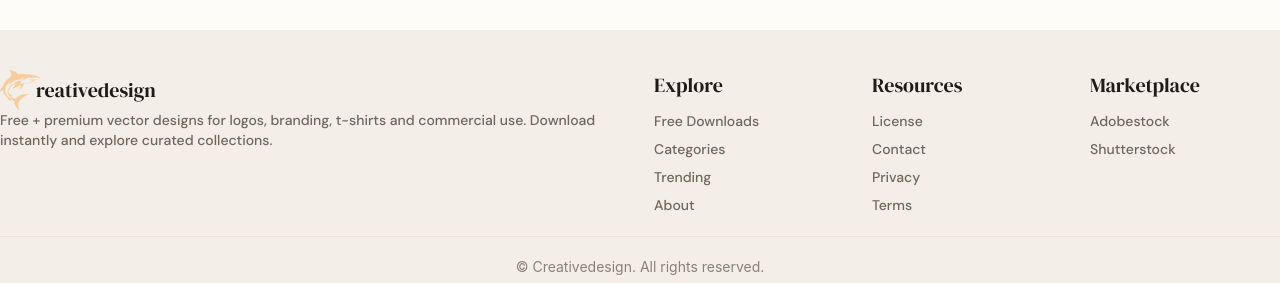
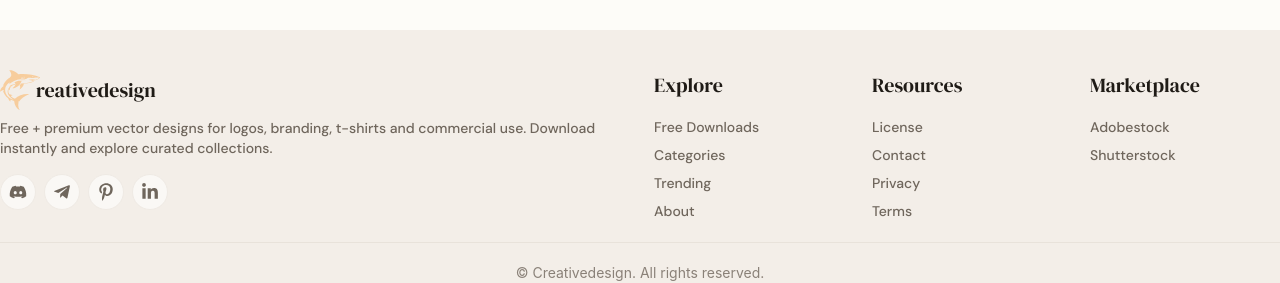
Before and after one commit to shakilcreativework/creativework, a React (Vite) app: page / in a window 1280 px wide. Shown: the part 1365-1648 px from the top of the page. Built offline with nearby package versions, Linux system fonts and the light colour scheme.

Commit message:
now, add social icons in footer telegram, pinterest, discord, linkedin

```diff
--- a/src/shared/Footer/Footer.jsx
+++ b/src/shared/Footer/Footer.jsx
@@ -4,6 +4,9 @@ import AppContexts from '../../context/AppContexts';
 import { Link, NavLink } from 'react-router';
 import Shark from '../../components/Logo/Shark';
 import useColorCycle from '../../hooks/useColorCycle';
+import { FaDiscord, FaLinkedinIn, FaPinterestP } from 'react-icons/fa6';
+import { FaTelegramPlane } from "react-icons/fa";
+
 
 const Footer = () => {
     const { navLinks, resources, resourcesDesign } = useContext(AppContexts);
@@ -33,7 +36,7 @@ const Footer = () => {
             <Container>
                 <div className='grid grid-cols-1 sm:grid-cols-2 md:grid-cols-3 lg:grid-cols-6 gap-8 sm:gap-10 md:gap-8 lg:gap-7'>
                     {/* <div className='flex flex-col md:flex-row justify-between gap-6 md:gap-4 lg:gap-7'> */}
-                    <div className='sm:col-span-2 md:col-span-3 space-y-2'>
+                    <div className='sm:col-span-2 md:col-span-3 space-y-4'>
                         <Link to={'/'}>
                             <div className="flex items-center dm-sans">
                                 <Shark style={{
@@ -44,10 +47,99 @@ const Footer = () => {
                                 <span className="-ml-1 text-xl font-medium text-[#1F1B16] dm-serif">reativedesign</span>
                             </div>
                         </Link>
-                        <p className="dm-sans text-sm md:text-base lg:text-sm text-[#6F665C] font-medium">Free + premium vector designs for logos, branding, t-shirts and commercial use. Download instantly and explore curated collections.
+                        <p className="dm-sans text-sm md:text-base lg:text-sm text-[#6F665C] font-medium mt-2">Free + premium vector designs for logos, branding, t-shirts and commercial use. Download instantly and explore curated collections.
                         </p>
+
+                        <div className="flex items-center gap-2">
+
+
+                            <Link
+                                to="/"
+                                className="
+                                group
+                                w-9 h-9
+                                flex items-center justify-center
+                                rounded-full
+                                bg-[#FAF8F5]
+                                text-[#6F665C]
+                                border border-[#EFEAE4]
+                                transition-all duration-300
+                                hover:bg-[#E07A5F]
+                                hover:text-white
+                                group-hover:scale-110
+                                active:scale-95
+                                hover:shadow-[0_4px_12px_rgba(224,122,95,0.25)]
+                                "
+                            >
+                                <FaDiscord className="text-lg transition-transform duration-300 group-hover:scale-110" />
+                            </Link>
+
+                            <Link
+                                to="/"
+                                className="
+                                group
+                                w-9 h-9
+                                flex items-center justify-center
+                                rounded-full
+                                bg-[#FAF8F5]
+                                text-[#6F665C]
+                                border border-[#EFEAE4]
+                                transition-all duration-300
+                                hover:bg-[#E07A5F]
+                                hover:text-white
+                                group-hover:scale-110
+                                active:scale-95
+                                hover:shadow-[0_4px_12px_rgba(224,122,95,0.25)]
+                                "
+                            >
+                                <FaTelegramPlane className="text-lg transition-transform duration-300 group-hover:scale-110" />
+                            </Link>
+
+                            <Link
+                                to="/"
+                                className="
+                                group
+                                w-9 h-9
+                                flex items-center justify-center
+                                rounded-full
+                                bg-[#FAF8F5]
+                                text-[#6F665C]
+                                border border-[#EFEAE4]
+                                transition-all duration-300
+                                hover:bg-[#E07A5F]
+                                hover:text-white
+                                group-hover:scale-110
+                                active:scale-95
+                                hover:shadow-[0_4px_12px_rgba(224,122,95,0.25)]
+                                "
+                            >
+                                <FaPinterestP className="text-lg transition-transform duration-300 group-hover:scale-110" />
+                            </Link>
+
+                            <Link
+                                to="/"
+                                className="
+                                group
+                                w-9 h-9
+                                flex items-center justify-center
+                                rounded-full
+                                bg-[#FAF8F5]
+                                text-[#6F665C]
+                                border border-[#EFEAE4]
+                                transition-all duration-300
+                                hover:bg-[#E07A5F]
+                                hover:text-white
+                                group-hover:scale-110
+                                active:scale-95
+                                hover:shadow-[0_4px_12px_rgba(224,122,95,0.25)]
+                                "
+                            >
+                                <FaLinkedinIn className="text-lg transition-transform duration-300 group-hover:scale-110" />
+                            </Link>
+
+                        </div>
                     </div>
-                    <div className=' space-y-2'>
+                    <div className=' space-y-3.5'>
                         <h4 className="text-[20px] text-[#1F1B16] font-medium dm-serif">
                             Explore
                         </h4>
@@ -66,7 +158,7 @@ const Footer = () => {
                             ))}
                         </ul>
                     </div>
-                    <div className=' space-y-2'>
+                    <div className=' space-y-3.5'>
                         <h4 className="text-[20px] text-[#1F1B16] font-medium dm-serif">
                             Resources
                         </h4>
@@ -85,7 +177,7 @@ const Footer = () => {
                             ))}
                         </ul>
                     </div>
-                    <div className=' space-y-2'>
+                    <div className=' space-y-3.5'>
                         <h4 className="text-[20px] text-[#1F1B16] font-medium dm-serif">
                             Marketplace
                         </h4>
```
